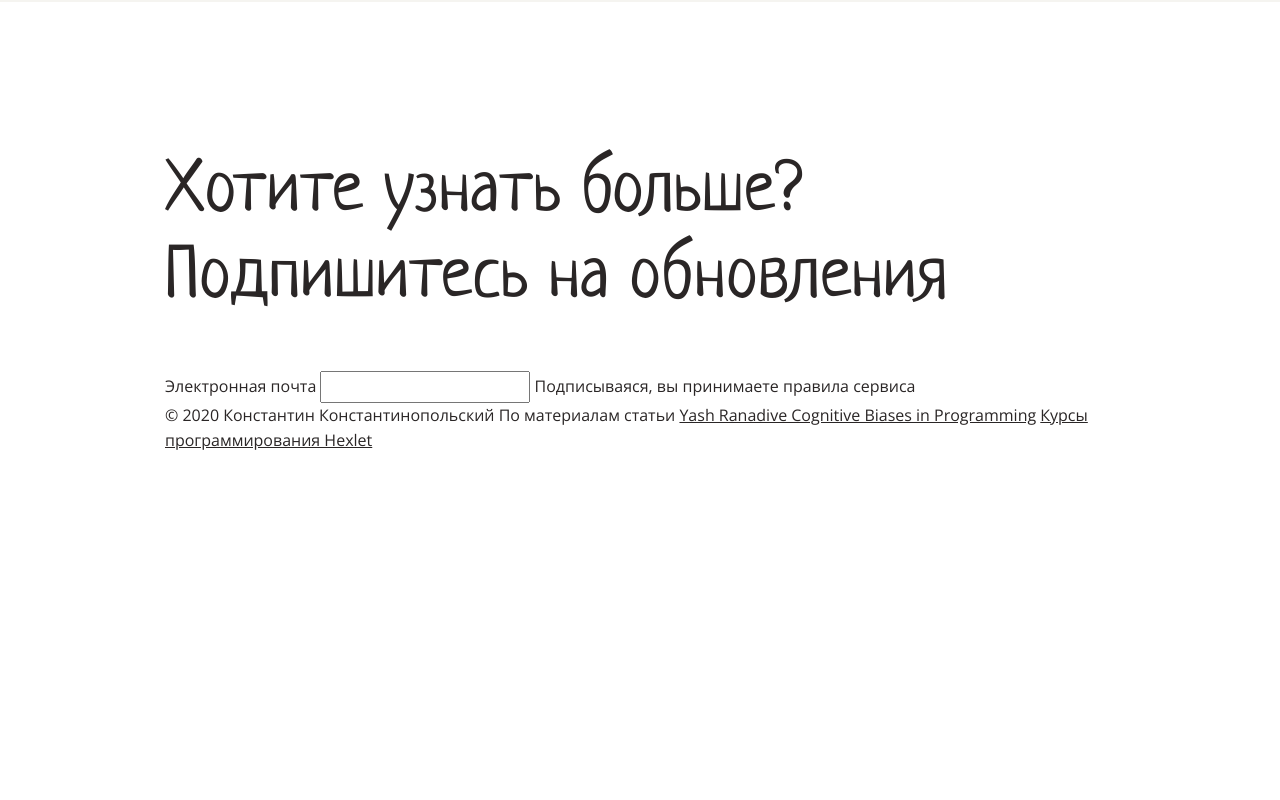
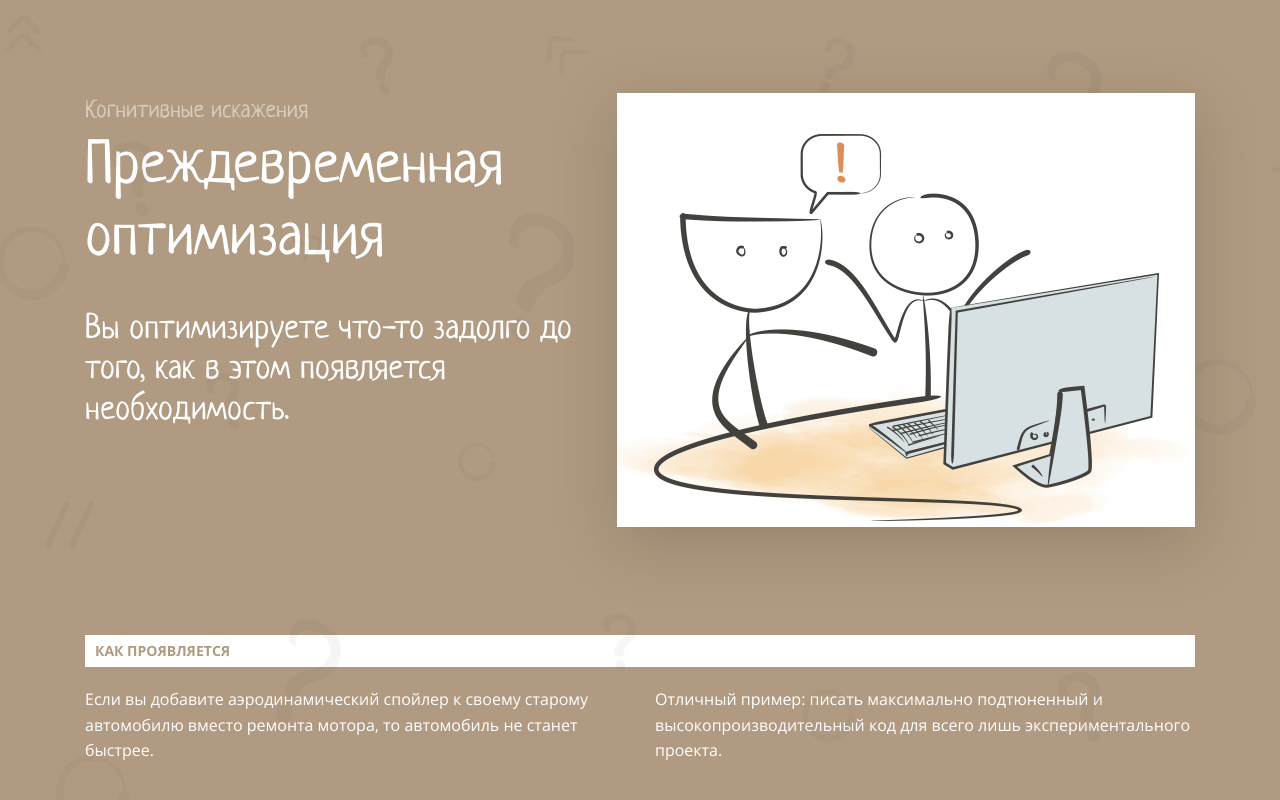
Before and after one commit to igor23samohvalov/layout-designer-project-lvl1, a website: page src/index.html in a window 1280 px wide. Shown: the part 3760-4560 px from the top of the page. Before the commit the page ends 4343 px from the top, so only its background shows below. Drawn offline with Linux system fonts and the light colour scheme.

Commit message:
second ikea effect section styling done

```diff
--- a/src/index.html
+++ b/src/index.html
@@ -97,8 +97,29 @@
                 </div>
             </div>
         </section>
+        <section class="ikea-effect py-10 dark-bg">
+            <div class="container">
+                <div class="ikea-effect-columns">
+                    <div>
+                        <span class="neucha white-50-font">Когнитивные искажения</span>
+                        <h2 class="m-0 white-font">Преждевременная оптимизация</h2>
+                        <h3 class="white-font">Вы оптимизируете что-то задолго до того, как в этом появляется необходимость.</h3>
+                    </div>
+                    <img class="ikea-effect-img" src="./assets/images/img-ikea-effect.png" alt="Ikea Effect image">
+                    <div class="ikea-effect-columns-header dark-font white-bg">КАК ПРОЯВЛЯЕТСЯ</div>
+                    <p class="break-after white-font">
+                        Если вы добавите аэродинамический спойлер к своему старому автомобилю вместо ремонта мотора,
+                        то автомобиль не станет быстрее.
+                    </p>
+                    <p class="white-font">
+                        Отличный пример: писать максимально подтюненный и высокопроизводительный код для всего лишь экспериментального
+                        проекта.
+                    </p>
+                </div>
+            </div>
+        </section>
     </main>
-    <footer class="footer white">
+    <footer class="footer white-bg">
         <div class="footer-subscribe">
             <div>
                 <h1>Хотите узнать больше? Подпишитесь на обновления</h1>
--- a/src/styles/style.css
+++ b/src/styles/style.css
@@ -165,9 +165,14 @@ section {
   column-gap: 30px;
 }
 
+.ikea-effect-columns p {
+  margin-top: 0;
+}
+
 .ikea-effect-img {
+  position: relative;
+  right: 38px;
   filter: drop-shadow(0px 16px 32px rgba(0, 0, 0, 0.15));
-  vertical-align: middle;
 }
 
 .ikea-effect-columns-header {
@@ -211,11 +216,20 @@ section {
   color: #908d8b;
 }
 
-.white-font {
-  color: #fff'
+.white-50-font {
+  color: #D7CCC0;
 }
 
-.white {
+.dark-font {
+  color: #B09A81;
+
+}
+
+.white-font {
+  color: #fff;
+}
+
+.white-bg {
   background-color: #fff;
 }
 
@@ -233,6 +247,10 @@ section {
 
 .ml-3 {
   margin-left: 30px;
+}
+
+.mr-3 {
+  margin-right: 30px;
 }
 
 .pt-10 {
```
Also changed, not shown: src/assets/images/my-ikea-effect2.png (added), 1 other file.
